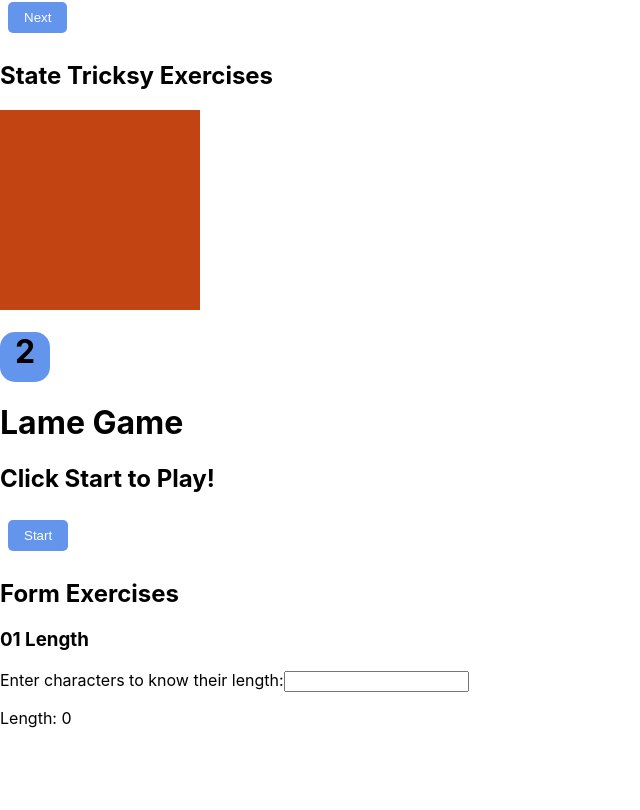
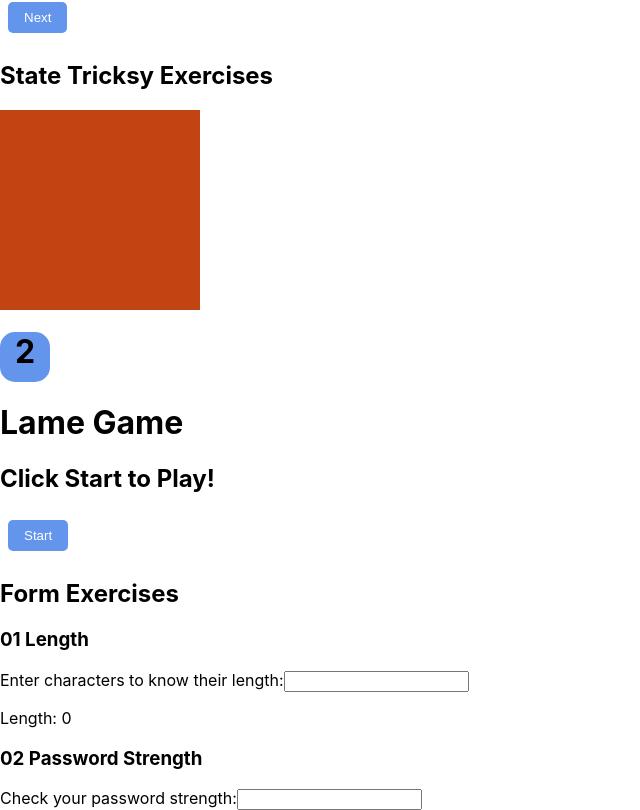
Before and after one commit to nosvalds/devMe-week9--react, a React (Create React App) app in the folder devme-react-exercises/: page / in a window 1280 px wide. Shown: the part 1124-1934 px from the top of the page, without its empty margins (0-640 px from the left). Before the commit the page ends 1868 px from the top, so only its background shows below. Built offline with nearby package versions, Linux system fonts and the light colour scheme.

Commit message:
04 Forms - PasswordLength complete

```diff
--- a/devme-react-exercises/src/components/Stuff.js
+++ b/devme-react-exercises/src/components/Stuff.js
@@ -14,6 +14,7 @@ import Colours from './tricksy_state/Colours';
 import Die from './tricksy_state/Die';
 import LameGame from './tricksy_state/LameGame';
 import Length from './forms/Length';
+import PasswordStrength from './forms/PasswordStrength';
 
 const Stuff = ({ square }) => {
     let names = ["James P. Sullivan", "Mike Wazowski", "Boo", "Randall Boggs", "Roz", "Fungus"];
@@ -101,6 +102,9 @@ const Stuff = ({ square }) => {
         <h3>01 Length</h3>
         <Length />
 
+        <h3>02 Password Strength</h3>
+        <PasswordStrength />
+
 
     </React.Fragment>
   );
--- /dev/null
+++ b/devme-react-exercises/src/components/forms/PasswordStrength.js
@@ -0,0 +1,47 @@
+import React, { Component } from 'react';
+
+class PasswordStrength extends Component {
+    constructor(props) {
+        super(props);
+
+        this.state = { input: "" };
+
+        this.handleChange = this.handleChange.bind(this);
+    }
+
+    handleChange(e) {
+        this.setState({ input: e.currentTarget.value });
+    }
+
+    render() {
+        const { input } = this.state;
+        let pwLength = input.length;
+        let color = "";
+
+        if (pwLength > 0 && pwLength < 9) {
+            color = "red";
+        } else if (pwLength > 0 && pwLength < 16) {
+            color = "orange";
+        } else if (pwLength >= 16) {
+            color = "green"
+        }
+
+        return (
+            <div
+                style={{
+                    backgroundColor: color
+                }}
+            >
+                <label>Check your password strength:</label>
+                <input
+                    type="password"
+                    onChange={(e) => this.handleChange(e)}
+                    value={ this.state.input }
+                >
+                </input>
+            </div>
+        );
+    }
+}
+
+export default PasswordStrength;
```
